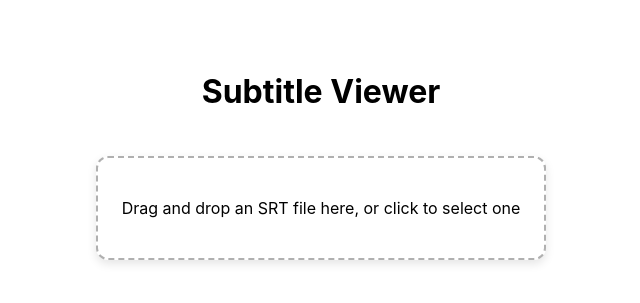
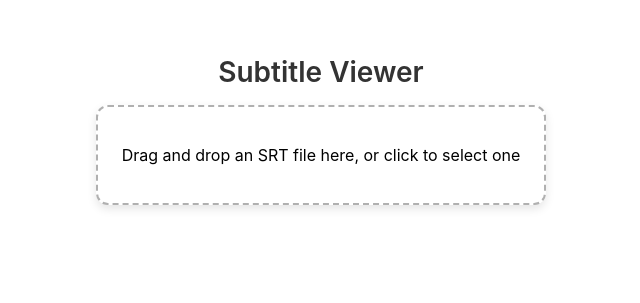
Before and after one commit to bekharsky/subtitles, a React (Vite) app: page / in a window 1280 px wide. Shown: the part 245-548 px from the top of the page, without its empty margins (319-959 px from the left). Built offline with nearby package versions, Linux system fonts and the light colour scheme.

Commit message:
adjust styles

```diff
--- a/src/App.css
+++ b/src/App.css
@@ -1,33 +1,51 @@
 .App {
   font-family: -apple-system, BlinkMacSystemFont, "Segoe UI", "Roboto", "Helvetica Neue", Arial, sans-serif;
-  padding: 16px;
   display: flex;
   flex-direction: column;
   align-items: center;
   justify-content: center;
-  gap: 24px;
+  gap: 16px;
+  height: 100svh;
+  padding: 16px;
+  position: relative;
+}
+
+h1 {
+  font-size: 28px;
+  font-weight: 600;
+  color: #333;
+  margin: 0;
+  text-align: center;
+  position: absolute;
+  top: 50%;
+  z-index: 10;
+  transform: translateY(-100px);
 }
 
 .dropzone {
-  border: 2px dashed #b0b0b0;
-  /* Softer border color */
-  padding: 24px;
+  padding: 0 24px;
+  display: flex;
+  align-items: center;
+  justify-content: center;
   cursor: pointer;
   text-align: center;
   border-radius: 12px;
-  background-color: #ffffff;
+  background: #ffffff;
   box-shadow: 0 4px 10px rgba(0, 0, 0, 0.1);
+  border: 2px dashed #b0b0b0;
+  width: 100%;
+  max-width: 500px;
+  height: 100px;
   transition: all 0.3s ease;
 }
 
 .dropzone:hover {
   border-color: #007aff;
-  /* Bright blue hover effect */
   box-shadow: 0 6px 12px rgba(0, 0, 0, 0.15);
 }
 
 .subtitle-container {
-  max-height: 360px;
+  max-height: 480px;
   overflow-y: scroll;
   padding: 16px;
   border: 1px solid #e0e0e0;
@@ -39,19 +57,17 @@
 
 .subtitle {
   padding: 12px 16px;
-  font-size: 17px;
+  font-size: 18px;
   line-height: 1.6;
   cursor: pointer;
   transition: background-color 0.3s ease, transform 0.2s ease;
   border-radius: 8px;
   background-color: #f0f0f5;
-  /* Soft background for subtitles */
   margin-bottom: 8px;
 }
 
 .subtitle:hover {
   background-color: #e1e1f1;
-  /* Slight hover effect for each subtitle */
   transform: scale(1.02);
 }
 
@@ -59,9 +75,7 @@
   font-size: 18px;
   font-weight: 600;
   background-color: #c1e7e6;
-  /* Light teal for the active subtitle */
   color: #007aff;
-  /* Bright blue text for active subtitle */
   box-shadow: 0 4px 12px rgba(0, 0, 0, 0.1);
 }
 
--- a/src/App.jsx
+++ b/src/App.jsx
@@ -168,20 +168,6 @@ function App() {
         </div>
       )}
 
-      {/* Start button */}
-      {subtitles.length > 0 && !startTime && (
-        <button
-          onClick={() => {
-            stopSubtitles(); // Stop any existing interval before starting again
-            startSubtitles(0); // Start from the beginning (from 0 ms)
-          }}
-          disabled={!subtitles.length}
-        >
-          Start Subtitles
-        </button>
-      )}
-
-      {/* Subtitle Display */}
       {subtitles.length > 0 && (
         <div
           className="subtitle-container"
@@ -201,6 +187,18 @@ function App() {
           ))}
         </div>
       )}
+
+      {subtitles.length > 0 && !startTime && (
+        <button
+          onClick={() => {
+            stopSubtitles(); // Stop any existing interval before starting again
+            startSubtitles(0); // Start from the beginning (from 0 ms)
+          }}
+          disabled={!subtitles.length}
+        >
+          Start
+        </button>
+      )}
     </div>
   );
 }
--- a/src/index.css
+++ b/src/index.css
@@ -3,5 +3,13 @@ body {
     display: flex;
     align-items: center;
     justify-content: center;
-    height: 100svh;
 }
+
+* {
+    box-sizing: border-box;
+}
+
+*::after,
+*::before {
+    box-sizing: inherit;
+}
```
